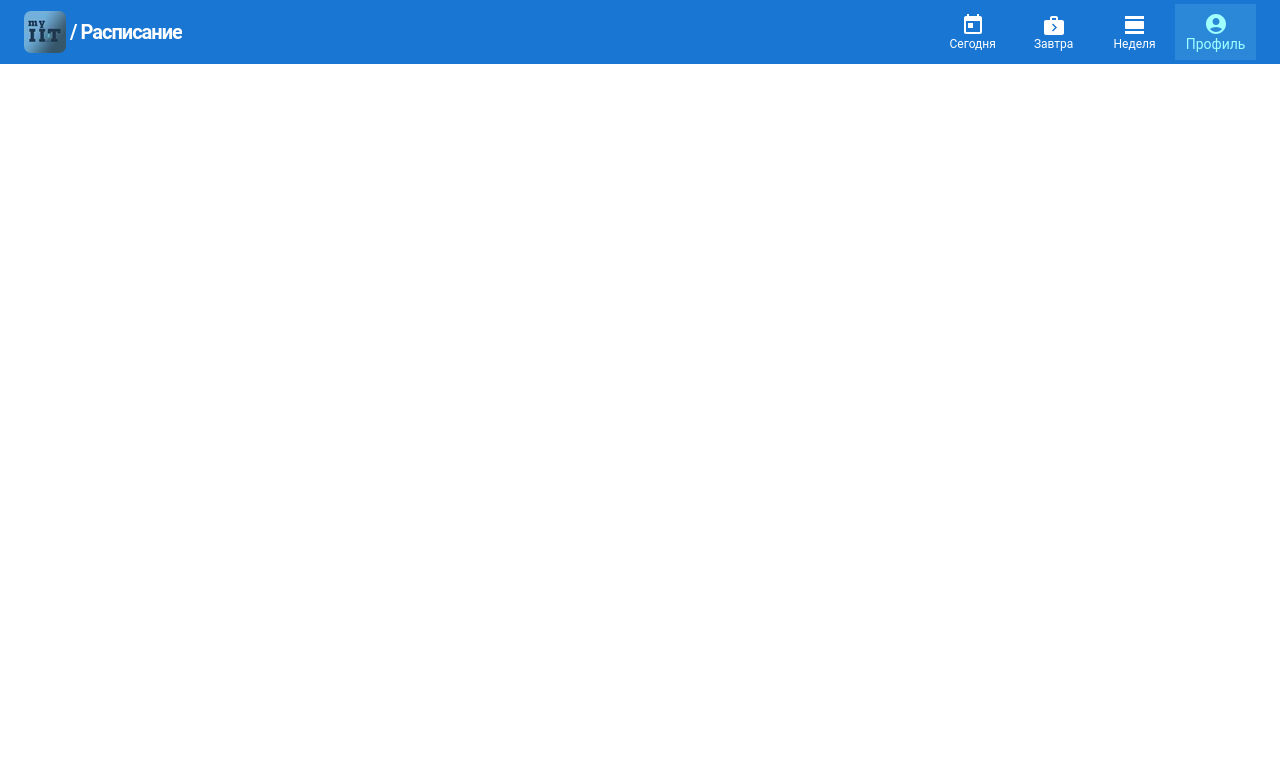
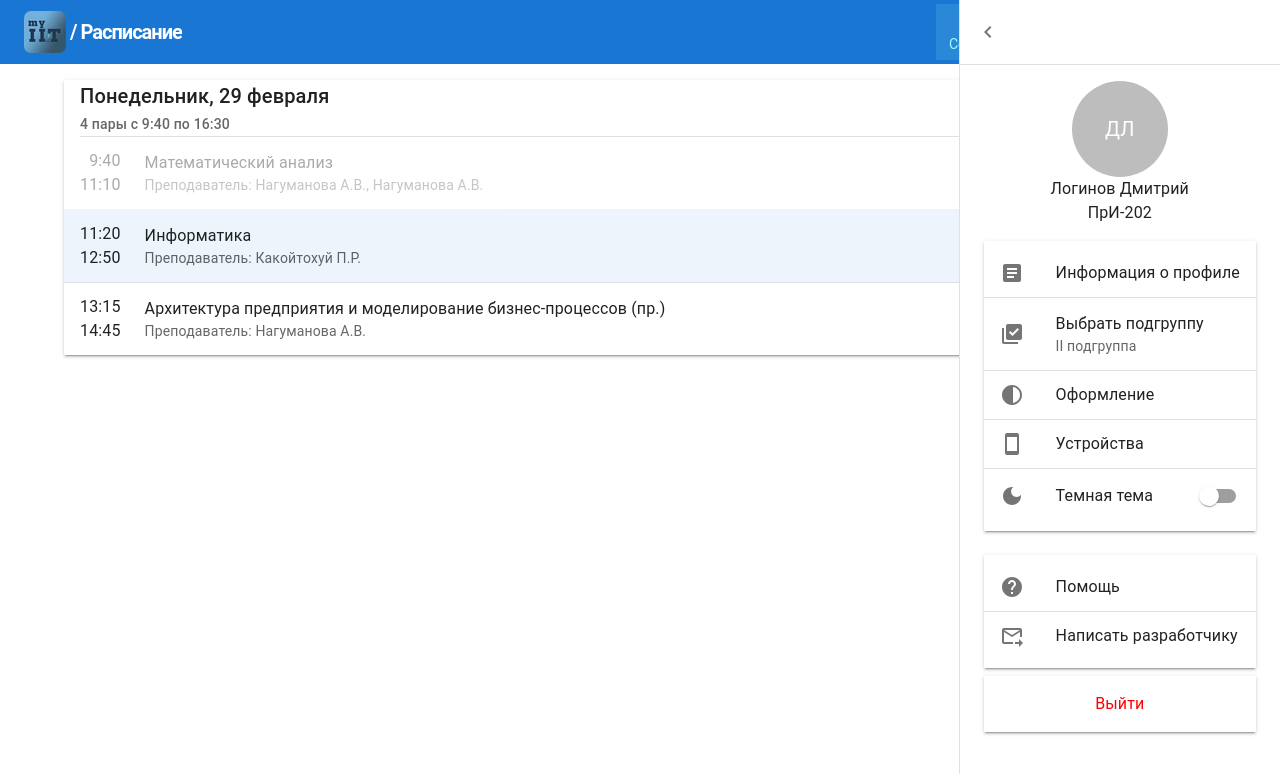
Before and after one commit to DemLog/myIIT-Timetable, a React (Create React App) app: page / in a window 1280 px wide. Both pictures are taken after a click on the button "Профиль". Shown: the top 774 px of the page. Built offline with nearby package versions, Linux system fonts and the light colour scheme.

Commit message:
Предварительный шаблон профиля

```diff
--- a/src/App.js
+++ b/src/App.js
@@ -1,19 +1,26 @@
-import React from "react";
-import {CssBaseline} from "@mui/material";
+import React, {useState} from "react";
+import {createTheme, CssBaseline, ThemeProvider} from "@mui/material";
 
 import {View} from "./Components/View";
 
 import {observer} from "mobx-react-lite";
 import storeView from "./Store/storeView";
 import TimeTable from "./Timetable/timetable";
+import Profile from "./Profile/Profile";
+
+import "./app.css";
 
 const App = observer((props) => {
+    const [themeUI, setThemeUI] = useState(createTheme({palette: {mode: 'light',},})); // переезд
     return (
+        <ThemeProvider theme={themeUI}>
         <CssBaseline>
             <View activeView={storeView.activeView.app}>
                 <TimeTable id="timetable"/>
+                <Profile id="profile"/>
             </View>
         </CssBaseline>
+        </ThemeProvider>
     );
 });
 
--- a/src/Components/Header.js
+++ b/src/Components/Header.js
@@ -46,6 +46,7 @@ export const Header = observer((props) => {
         }
     });
     const handleChange = (e, value) => {
+        if (value === "profile") return props.drawer();
         storeTabs.changeTab(value);
         storeView.changeView("timetable", value);
     };
@@ -109,7 +110,7 @@ export const BackHeader = (props) => {
             <AppBar>
                 <Toolbar>
                     <IconButton size="large" edge="start" color="inherit" aria-label="back" sx={{mr: 1}}
-                                onClick={props.backView}>
+                                onClick={props.back}>
                         <ArrowBackIcon/>
                     </IconButton>
                     <Typography variant="h6">
--- a/src/Components/TabBar.js
+++ b/src/Components/TabBar.js
@@ -14,12 +14,14 @@ import storeView from "../Store/storeView";
 
 export const TabBar = observer((props) => {
     const handleChange = (e, value) => {
+        if (value === "profile") return storeView.changeView("app", value);
         storeTabs.changeTab(value);
         storeView.changeView("timetable", value);
     };
 
     return (
-        <Paper sx={{position: 'fixed', zIndex: 1000, bottom: 0, left: 0, right: 0, display: {xs: 'block', md: 'none'}}} elevation={6}>
+        <Paper sx={{position: 'fixed', zIndex: 1000, bottom: 0, left: 0, right: 0, display: {xs: 'block', md: 'none'}}}
+               elevation={6}>
             <BottomNavigation showLabels value={storeTabs.activeTab} onChange={handleChange}>
                 <BottomNavigationAction
                     value="today"
--- /dev/null
+++ b/src/Profile/Profile.js
@@ -0,0 +1,95 @@
+import React, {useState} from "react";
+
+import {observer} from "mobx-react-lite";
+
+import {
+    Avatar,
+    Box,
+    Container,
+    List, ListItem,
+    ListItemButton,
+    ListItemIcon,
+    ListItemText, Switch,
+    Toolbar,
+    Typography
+} from "@mui/material";
+import {BackHeader} from "../Components/Header";
+import storeView from "../Store/storeView";
+
+import ArticleIcon from '@mui/icons-material/Article';
+import LibraryAddCheckIcon from '@mui/icons-material/LibraryAddCheck';
+import ContrastIcon from '@mui/icons-material/Contrast';
+import DarkModeIcon from '@mui/icons-material/DarkMode';
+import HelpIcon from '@mui/icons-material/Help';
+import ForwardToInboxIcon from '@mui/icons-material/ForwardToInbox';
+import SmartphoneIcon from '@mui/icons-material/Smartphone';
+
+
+const Profile = observer((props) => {
+    const backView = () => {
+        console.log(1)
+        storeView.changeView("app", "timetable")
+    };
+
+    return (
+        <>
+            <BackHeader title="Профиль" back={backView}/>
+            <Toolbar/>
+            <ProfileList/>
+        </>
+    );
+});
+
+export const ProfileList = (props) => {
+    return (
+        <Container sx={{mt: 2}}>
+            <Box sx={{display: 'flex', flexDirection: 'column', alignItems: 'center'}}>
+                <Avatar sx={{width: 96, height: 96}}>ДЛ</Avatar>
+                <Typography>Логинов Дмитрий</Typography>
+                <Typography>ПрИ-202</Typography>
+            </Box>
+            <Box sx={{display: 'flex', flexDirection: 'column'}}>
+                <List sx={{width: '100%', boxShadow: 2, mt: 2}}>
+                    <ListItemButton divider>
+                        <ListItemIcon><ArticleIcon /></ListItemIcon>
+                        <ListItemText primary="Информация о профиле" />
+                    </ListItemButton>
+                    <ListItemButton divider>
+                        <ListItemIcon><LibraryAddCheckIcon /></ListItemIcon>
+                        <ListItemText primary="Выбрать подгруппу" secondary="II подгруппа"/>
+                    </ListItemButton>
+                    <ListItemButton divider>
+                        <ListItemIcon><ContrastIcon /></ListItemIcon>
+                        <ListItemText primary="Оформление" />
+                    </ListItemButton>
+                    <ListItemButton divider>
+                        <ListItemIcon><SmartphoneIcon /></ListItemIcon>
+                        <ListItemText primary="Устройства" />
+                    </ListItemButton>
+                    <ListItemButton>
+                        <ListItemIcon><DarkModeIcon /></ListItemIcon>
+                        <ListItemText primary="Темная тема" />
+                        <Switch edge="end"/>
+                    </ListItemButton>
+                </List>
+                <List sx={{width: '100%', boxShadow: 2, mt: 3}}>
+                    <ListItemButton divider>
+                        <ListItemIcon><HelpIcon /></ListItemIcon>
+                        <ListItemText primary="Помощь" />
+                    </ListItemButton>
+                    <ListItemButton>
+                        <ListItemIcon><ForwardToInboxIcon /></ListItemIcon>
+                        <ListItemText primary="Написать разработчику" />
+                    </ListItemButton>
+                </List>
+                <List sx={{width: '100%', boxShadow: 2, mt: 1}}>
+                    <ListItemButton>
+                        <ListItemText sx={{textAlign: 'center', m: 0, color: 'red'}} primary="Выйти" />
+                    </ListItemButton>
+                </List>
+            </Box>
+        </Container>
+    );
+};
+
+export default Profile;
--- a/src/Timetable/timetable.js
+++ b/src/Timetable/timetable.js
@@ -6,16 +6,46 @@ import storeView from "../Store/storeView";
 import {View} from "../Components/View";
 import {TabBar} from "../Components/TabBar";
 import {Header} from "../Components/Header";
-import {Container, Toolbar} from "@mui/material";
+import {
+    Box,
+    Container, Divider,
+    Drawer, IconButton,
+    List,
+    ListItem,
+    ListItemButton,
+    ListItemIcon,
+    ListItemText, styled,
+    Toolbar, useTheme
+} from "@mui/material";
 import Day from "./day/Day";
 import Week from "./week/Week";
+import ChevronLeftIcon from '@mui/icons-material/ChevronLeft';
+import ChevronRightIcon from '@mui/icons-material/ChevronRight';
+import InboxIcon from '@mui/icons-material/MoveToInbox';
+import MailIcon from '@mui/icons-material/Mail';
+import {ProfileList} from "../Profile/Profile";
 
 const TimeTable = observer((props) => {
     const [titleHeader, setTitleHeader] = useState("");
+    const DrawerHeader = styled('div')(({theme}) => ({
+        display: 'flex',
+        alignItems: 'center',
+        padding: theme.spacing(0, 1),
+        ...theme.mixins.toolbar,
+        justifyContent: 'flex-start',
+    }));
+
+    const [open, setOpen] = React.useState(false);
+    const handleDrawerOpen = () => {
+        setOpen(true);
+    };
+    const handleDrawerClose = () => {
+        setOpen(false);
+    };
 
     return (
         <>
-            <Header title={titleHeader}/>
+            <Header title={titleHeader} drawer={handleDrawerOpen}/>
             <Toolbar/>
             <View activeView={storeView.activeView.timetable}>
                 <Day id="today" titleHeader={{titleHeader, setTitleHeader}}/>
@@ -25,6 +55,17 @@ const TimeTable = observer((props) => {
             </View>
             <Toolbar/>
             <TabBar/>
+
+            <Drawer sx={{width: 'auto', flexShrink: 0, '& .MuiDrawer-paper': {width: 'auto',},}}
+                    variant="persistent" anchor="right" open={open}>
+                <DrawerHeader>
+                    <IconButton onClick={handleDrawerClose}>
+                        {<ChevronLeftIcon/>}
+                    </IconButton>
+                </DrawerHeader>
+                <Divider/>
+                <ProfileList/>
+            </Drawer>
         </>
     );
 });
--- /dev/null
+++ b/src/app.css
@@ -0,0 +1,9 @@
+html {
+    overflow: auto;
+    -ms-overflow-style: none;
+    scrollbar-width: none;
+}
+html::-webkit-scrollbar {
+    width: 0;
+    height: 0;
+}
```
